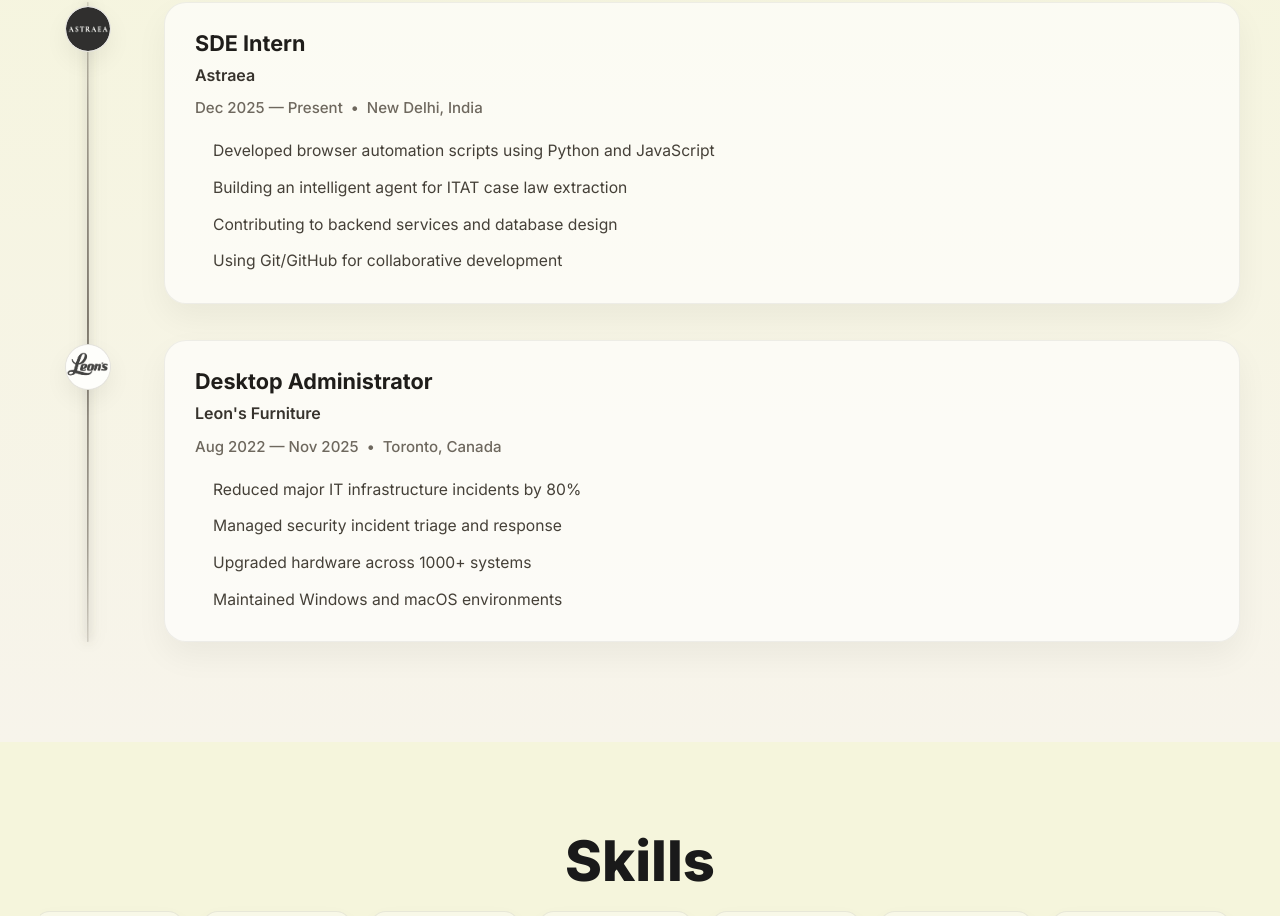
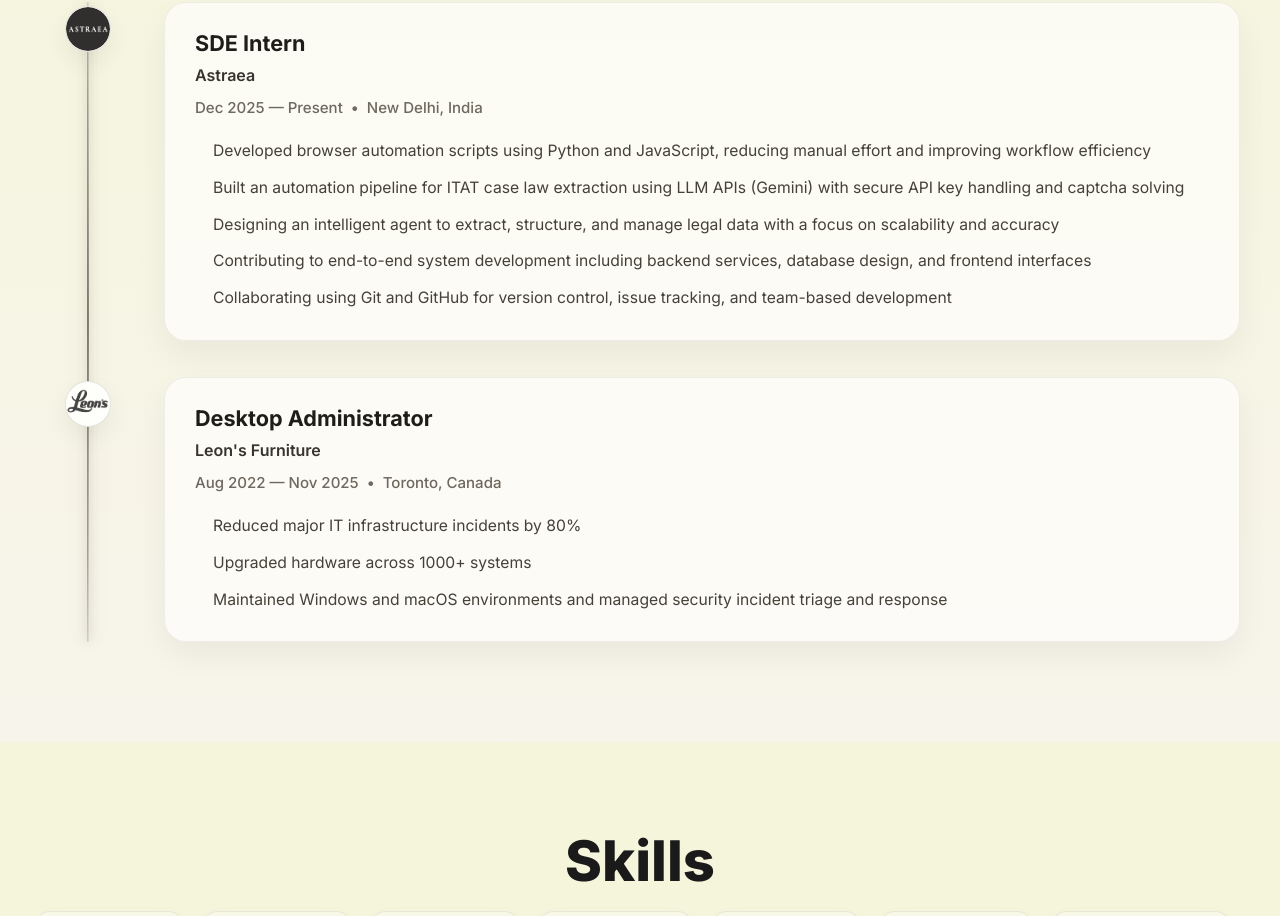
Before and after one commit to bunny-shinchan/react-portfolio, a React (Vite) app: page / in a window 1280 px wide. Shown: the part 1902-2818 px from the top of the page. Built offline with nearby package versions, Linux system fonts and the light colour scheme.

Commit message:
fix: enhance experience descriptions for clarity and detail

```diff
--- a/src/components/Experience/Experience.jsx
+++ b/src/components/Experience/Experience.jsx
@@ -12,10 +12,11 @@ const experiences = [
     logo: astraeaLogo,
     fallback: "A",
     points: [
-      "Developed browser automation scripts using Python and JavaScript",
-      "Building an intelligent agent for ITAT case law extraction",
-      "Contributing to backend services and database design",
-      "Using Git/GitHub for collaborative development",
+      "Developed browser automation scripts using Python and JavaScript, reducing manual effort and improving workflow efficiency",
+      "Built an automation pipeline for ITAT case law extraction using LLM APIs (Gemini) with secure API key handling and captcha solving",
+      "Designing an intelligent agent to extract, structure, and manage legal data with a focus on scalability and accuracy",
+      "Contributing to end-to-end system development including backend services, database design, and frontend interfaces",
+      "Collaborating using Git and GitHub for version control, issue tracking, and team-based development",
     ],
   },
   {
@@ -27,9 +28,8 @@ const experiences = [
     fallback: "L",
     points: [
       "Reduced major IT infrastructure incidents by 80%",
-      "Managed security incident triage and response",
       "Upgraded hardware across 1000+ systems",
-      "Maintained Windows and macOS environments",
+      "Maintained Windows and macOS environments and managed security incident triage and response",
     ],
   },
 ];
```
